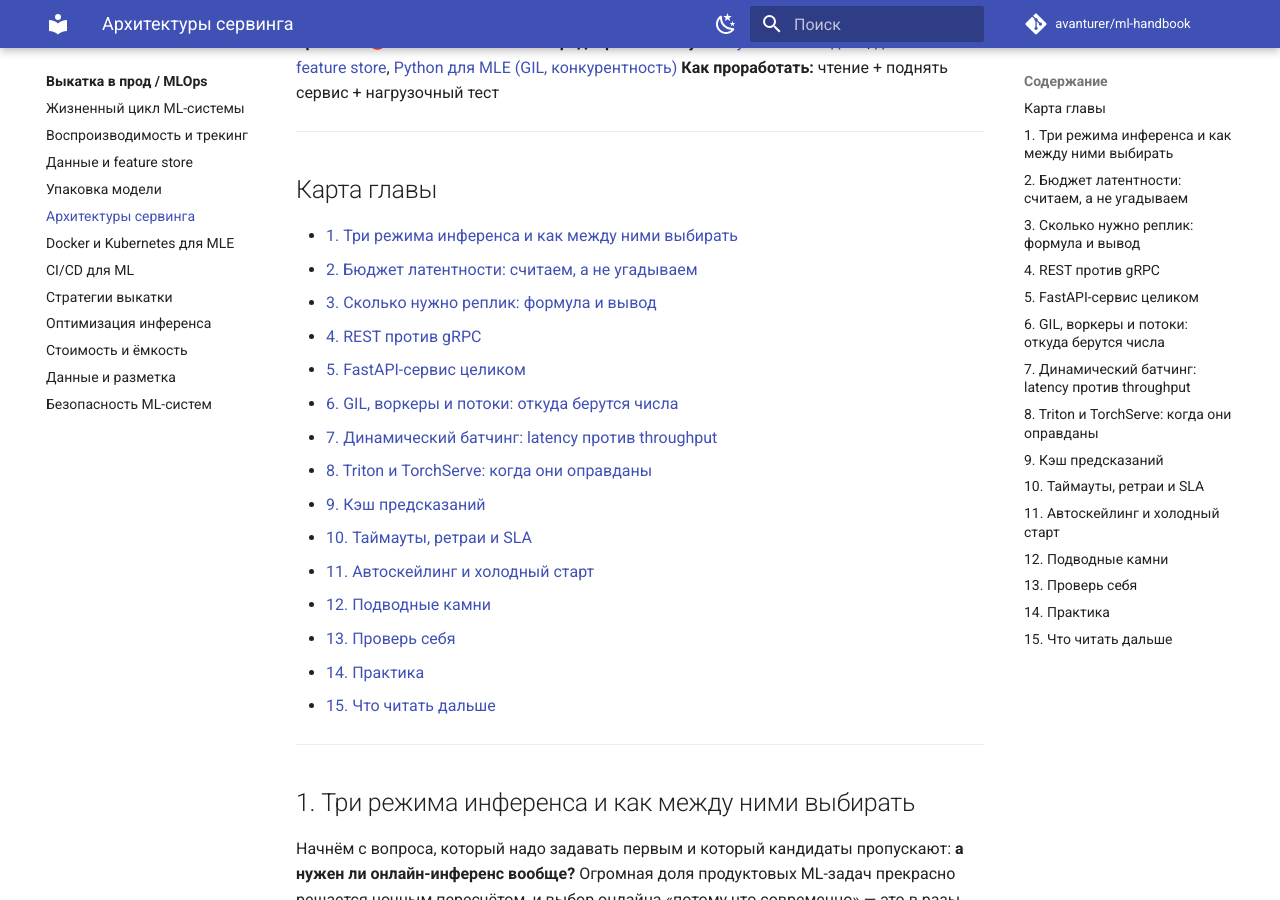
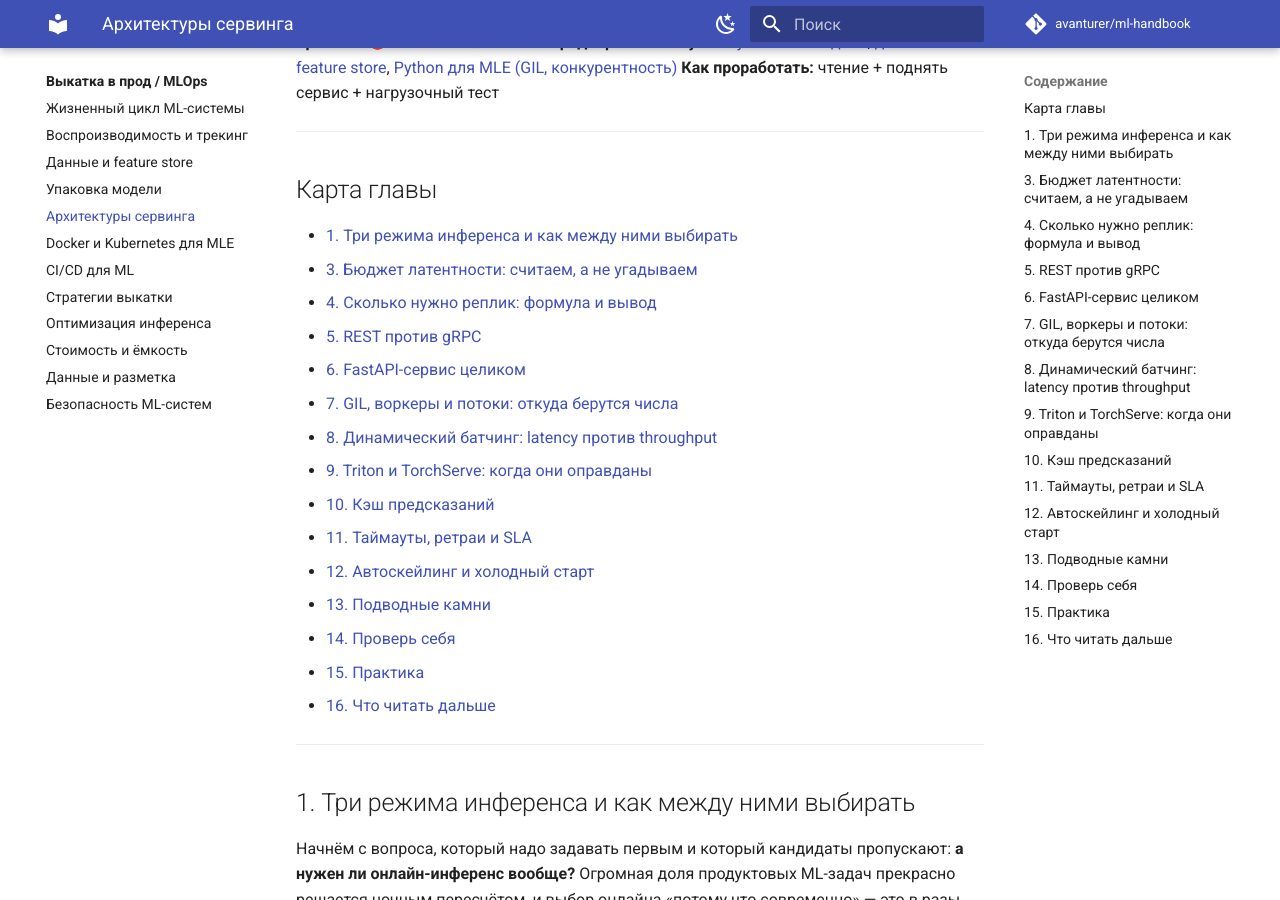
Before and after one commit to avanturer/ml-handbook, an MkDocs documentation site: the page built from docs/07-mlops/05-serving-architectures.md, in a window 1280 px wide and 900 px high, scrolled down 368 px. Built offline with MkDocs 1.6.1 and Material for MkDocs 9.7.7, drawn with Linux system fonts in a browser that asks for light colours; comment, search, counter and statistics services are not loaded; some of the changed text lies outside the part shown.

```diff
--- a/docs/07-mlops/05-serving-architectures.md
+++ b/docs/07-mlops/05-serving-architectures.md
@@ -15,20 +15,20 @@
 ## Карта главы
 
 - [1. Три режима инференса и как между ними выбирать](#1-три-режима-инференса-и-как-между-ними-выбирать)
-- [2. Бюджет латентности: считаем, а не угадываем](#2-бюджет-латентности-считаем-а-не-угадываем)
-- [3. Сколько нужно реплик: формула и вывод](#3-сколько-нужно-реплик-формула-и-вывод)
-- [4. REST против gRPC](#4-rest-против-grpc)
-- [5. FastAPI-сервис целиком](#5-fastapi-сервис-целиком)
-- [6. GIL, воркеры и потоки: откуда берутся числа](#6-gil-воркеры-и-потоки-откуда-берутся-числа)
-- [7. Динамический батчинг: latency против throughput](#7-динамический-батчинг-latency-против-throughput)
-- [8. Triton и TorchServe: когда они оправданы](#8-triton-и-torchserve-когда-они-оправданы)
-- [9. Кэш предсказаний](#9-кэш-предсказаний)
-- [10. Таймауты, ретраи и SLA](#10-таймауты-ретраи-и-sla)
-- [11. Автоскейлинг и холодный старт](#11-автоскейлинг-и-холодный-старт)
-- [12. Подводные камни](#12-подводные-камни)
-- [13. Проверь себя](#13-проверь-себя)
-- [14. Практика](#14-практика)
-- [15. Что читать дальше](#15-что-читать-дальше)
+- [3. Бюджет латентности: считаем, а не угадываем](#3-бюджет-латентности-считаем-а-не-угадываем)
+- [4. Сколько нужно реплик: формула и вывод](#4-сколько-нужно-реплик-формула-и-вывод)
+- [5. REST против gRPC](#5-rest-против-grpc)
+- [6. FastAPI-сервис целиком](#6-fastapi-сервис-целиком)
+- [7. GIL, воркеры и потоки: откуда берутся числа](#7-gil-воркеры-и-потоки-откуда-берутся-числа)
+- [8. Динамический батчинг: latency против throughput](#8-динамический-батчинг-latency-против-throughput)
+- [9. Triton и TorchServe: когда они оправданы](#9-triton-и-torchserve-когда-они-оправданы)
+- [10. Кэш предсказаний](#10-кэш-предсказаний)
+- [11. Таймауты, ретраи и SLA](#11-таймауты-ретраи-и-sla)
+- [12. Автоскейлинг и холодный старт](#12-автоскейлинг-и-холодный-старт)
+- [13. Подводные камни](#13-подводные-камни)
+- [14. Проверь себя](#14-проверь-себя)
+- [15. Практика](#15-практика)
+- [16. Что читать дальше](#16-что-читать-дальше)
 
 ---
 
@@ -80,7 +80,7 @@
 
 ---
 
-## 2. Бюджет латентности: считаем, а не угадываем
+## 3. Бюджет латентности: считаем, а не угадываем
 
 Прежде чем выбирать технологии, разложите SLA по стадиям. Возьмём типичное требование:
 **p99 ≤ 200 мс** на ответ ранжирующего сервиса.
@@ -1132,7 +1132,7 @@ throughput $B/T(B)$. Выберите $B_{\max}$ по точке выполаж
 
 ---
 
-## 15. Что читать дальше
+## 16. Что читать дальше
 
 - [FastAPI — официальная документация](https://fastapi.tiangolo.com/) — разделы про lifespan,
   зависимости и фоновые задачи. Читать перед тем, как писать свой сервис.
```
Also changed, not shown: other parts of docs/07-mlops/05-serving-architectures.md (+20 -20 lines), README.md (+13 -11 lines), 1 other file.
